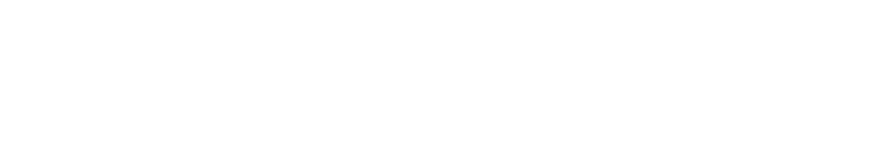
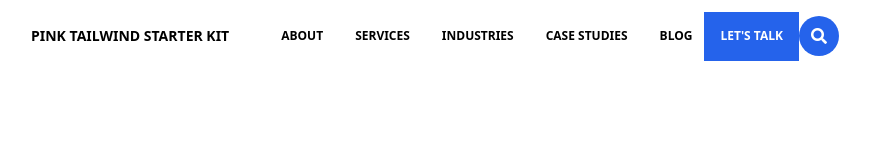
Before and after one commit to smarts-uz/tailwinds_scnsoft, a plain HTML site: page indx.html in a window 1280 px wide. Shown: the whole page, without its empty margins (9-879 px from the left). Drawn offline with nearby package versions, Linux system fonts and the light colour scheme.

Commit message:
number changes

```diff
--- a/indx.html
+++ b/indx.html
@@ -4,8 +4,85 @@
   <meta charset="UTF-8">
   <meta name="viewport" content="width=device-width, initial-scale=1.0">
   <title>Sciensoft</title>
+  <link rel="stylesheet" href="https://cdnjs.cloudflare.com/ajax/libs/font-awesome/5.15.2/css/all.min.css">
+  <link href="https://unpkg.com/tailwindcss@^2/dist/tailwind.min.css" rel="stylesheet">
 </head>
 <body>
+  <nav class="relative flex flex-wrap items-center justify-between px-2 py-3 navbar-expand-lg bg-white">
+    <div class="container px-4 mx-auto flex flex-wrap items-center justify-between">
+      <div class="w-full relative flex justify-between items-center lg:w-auto  px-4 lg:static lg:block lg:justify-start">
+        <a class="text-sm font-bold leading-relaxed inline-block mr-4 py-2 whitespace-no-wrap uppercase text-black" href="#pablo">
+          pink Tailwind Starter Kit
+        </a>
+        <button class="text-black cursor-pointer text-xl leading-none px-3 py-1 border border-solid border-transparent rounded bg-transparent block lg:hidden outline-none focus:outline-none" type="button" onclick="toggleNavbar('example-collapse-navbar')">
+          <i class="fas fa-bars"></i>
+        </button>
+      </div>
+      <div class="lg:flex flex-grow items-center hidden" id="example-collapse-navbar">
+        <ul class="flex flex-col items-center lg:flex-row list-none">
+          <li class="nav-item">
+            <a class="px-3 py-2 flex items-center text-xs uppercase font-bold leading-snug text-black hover:opacity-75" href="#pablo">
+            <span class="ml-2">About</span>
+            </a>
+          </li>
+          <li class="nav-item">
+            <a class="px-3 py-2 flex items-center text-xs uppercase font-bold leading-snug text-black hover:opacity-75" href="#pablo">
+            <span class="ml-2">Services</span>
+            </a>
+          </li>
+          <li class="nav-item">
+            <a class="px-3 py-2 flex items-center text-xs uppercase font-bold leading-snug text-black hover:opacity-75" href="#pablo">
+            <span class="ml-2">Industries</span>
+            </a>
+          </li>
+          <li class="nav-item">
+            <a class="px-3 py-2 flex items-center text-xs uppercase font-bold leading-snug text-black hover:opacity-75" href="#pablo">
+            <span class="ml-2">Case Studies</span>
+            </a>
+          </li>
+          <li class="nav-item">
+            <a class="px-3 py-2 flex items-center text-xs uppercase font-bold leading-snug text-black hover:opacity-75" href="#pablo">
+            <span class="ml-2">Blog</span>
+            </a>
+          </li>
+          <li class="nav-item">
+            <a class="px-4 py-4 flex items-center text-xs uppercase font-bold leading-snug text-white text-center bg-blue-600 hover:bg-blue-700" href="#pablo">
+            <span>Let's Talk</span>
+            </a>
+          </li>
+          <li class="nav-item">
+
+            <div class="px-3 py-2 flex items-center  text-sm uppercase font-bold leading-snug text-white hover:opacity-75 bg-blue-600 rounded-full" ></a>
+              <input class="hidden search" type="text">
+              <span>
+                <i onclick="openSearch()" class="fas fa-search cursor-pointer text-base "></i>
+              </span>
+            </div>
+            <i onclick="closeSearch()" class="fas fa-times cursor-pointer text-base hidden"></i>
+          </li>
+        </ul>
+      </div>
+    </div>
+  </nav>
+  <script>
+    let searchField = document.querySelector('.search');
+    let searchIcon = document.querySelector('.fa-search');
+    let closeIcon = document.querySelector(".fa-times");
+    function toggleNavbar(collapseID){
+      document.getElementById(collapseID).classList.toggle("hidden");
+      document.getElementById(collapseID).classList.toggle("flex");
+    }
+    function openSearch () {
+      searchField.style.display = "flex";
+      searchIcon.style.display = "none";
+      closeIcon.style.display = "flex"
+    }
+    function closeSearch () {
+      searchField.style.display = "none";
+      searchIcon.style.display = "flex";
+      closeIcon.style.display = "none"
+    }
+  </script>
 
 </body>
 </html>
```
